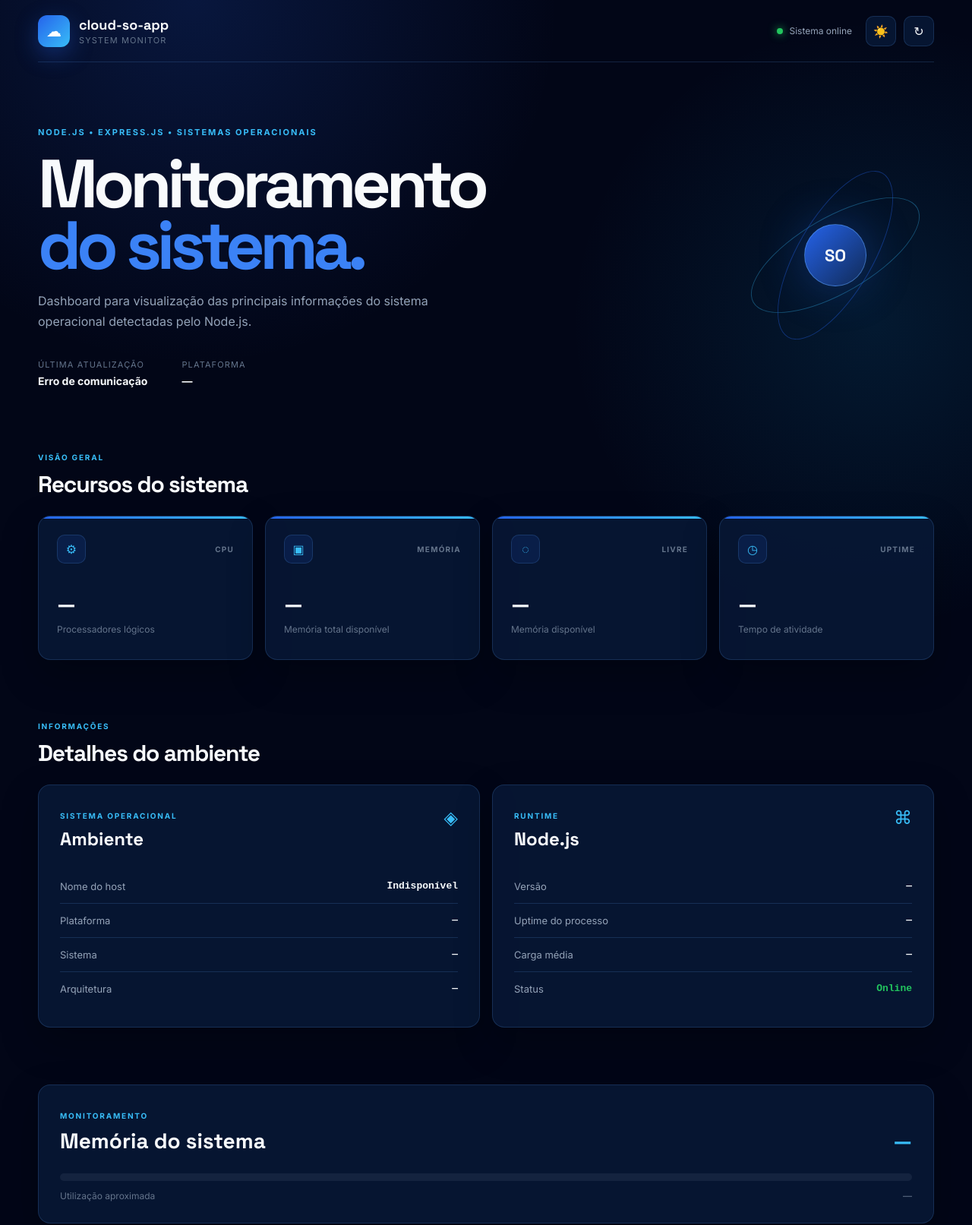
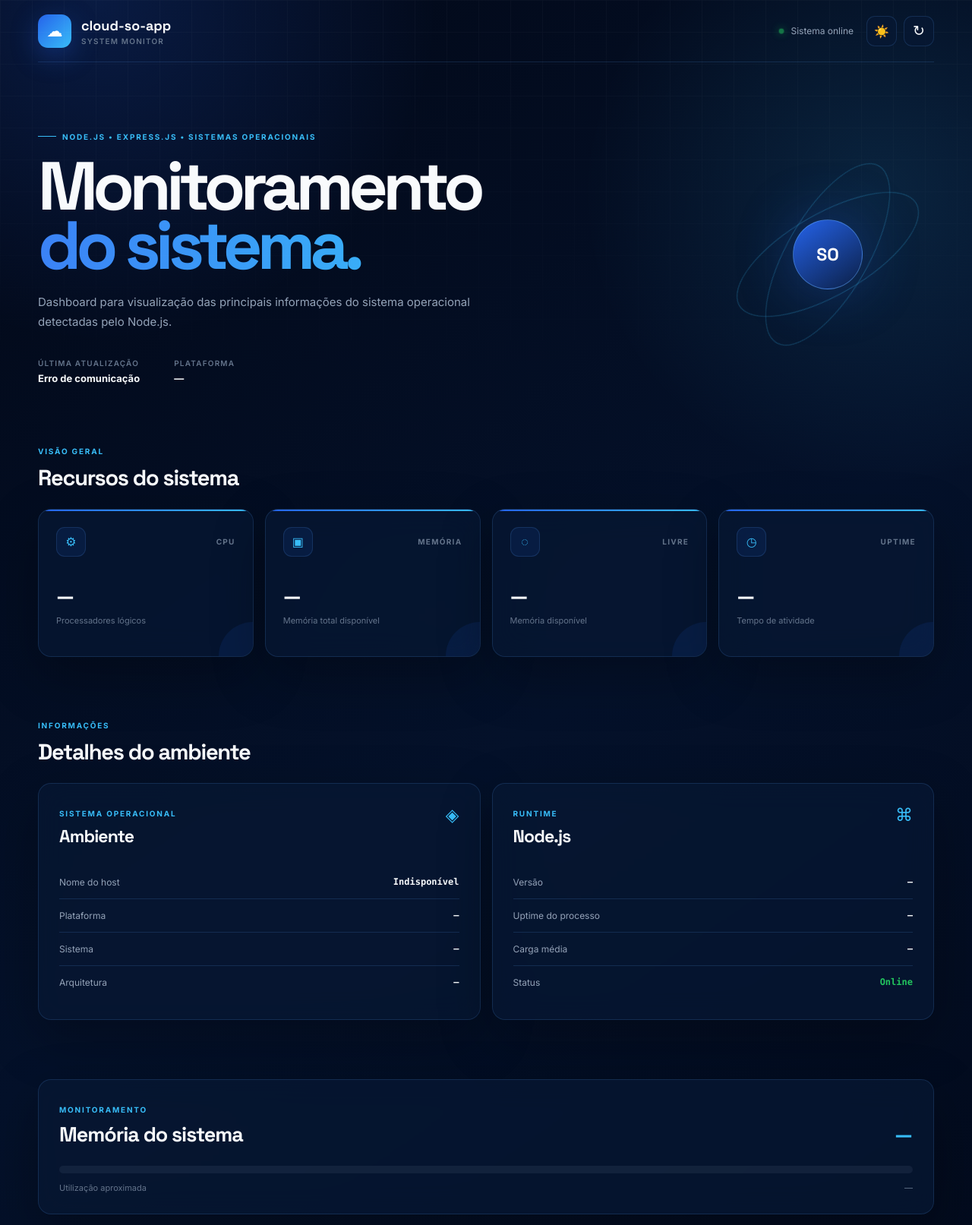
Before and after one commit to anasilva73/sistemas-operacionais, a website: page cloud-so-app/public/index.html in a window 1280 px wide. Shown: the top 1613 px of the page at 76% size. Drawn offline with Linux system fonts and the light colour scheme; no server answers.

Commit message:
🎨 Atualiza aparência do dashboard Cloud SO

```diff
--- a/cloud-so-app/public/styles.css
+++ b/cloud-so-app/public/styles.css
@@ -1,127 +1,570 @@
+@import url('https://fonts.googleapis.com/css2?family=Inter:wght@400;500;600;700&family=Space+Grotesk:wght@500;600;700&display=swap');
+
 :root {
-    --navy-950: #020617;
-    --navy-900: #061126;
-    --navy-800: #0b1b3a;
-    --navy-700: #102a56;
-    --navy-600: #153b78;
+    --bg: #020817;
+    --bg-soft: #071329;
+    --surface: rgba(8, 24, 52, .72);
+    --surface-strong: rgba(10, 31, 66, .94);
+    --surface-hover: rgba(13, 39, 82, .98);
+    --navy: #0b1f45;
     --blue: #2563eb;
-    --blue-light: #3b82f6;
+    --blue-bright: #3b82f6;
     --cyan: #38bdf8;
     --text: #f8fafc;
-    --text-muted: #94a3b8;
-    --text-soft: #64748b;
-    --border: rgba(96, 165, 250, 0.18);
-    --card: rgba(8, 25, 55, 0.82);
-    --card-hover: rgba(12, 36, 76, 0.95);
+    --muted: #94a3b8;
+    --soft: #64748b;
+    --border: rgba(96, 165, 250, .16);
+    --border-bright: rgba(56, 189, 248, .35);
     --success: #22c55e;
-    --shadow: 0 20px 50px rgba(0, 0, 0, 0.25);
+    --shadow: 0 24px 70px rgba(0, 0, 0, .28);
 }
 
 * { box-sizing: border-box; margin: 0; padding: 0; }
+
 html { scroll-behavior: smooth; }
+
 body {
     min-height: 100vh;
     color: var(--text);
-    background: radial-gradient(circle at 20% 0%, rgba(37, 99, 235, 0.18), transparent 30rem), radial-gradient(circle at 90% 20%, rgba(14, 165, 233, 0.12), transparent 25rem), var(--navy-950);
     font-family: "Inter", sans-serif;
-    transition: background .3s ease, color .3s ease;
+    background:
+        radial-gradient(circle at 10% 0%, rgba(37, 99, 235, .20), transparent 28rem),
+        radial-gradient(circle at 90% 12%, rgba(56, 189, 248, .12), transparent 24rem),
+        linear-gradient(145deg, var(--bg) 0%, #04112a 48%, #020817 100%);
+    transition: background .35s ease, color .35s ease;
 }
+
+body::before {
+    content: "";
+    position: fixed;
+    inset: 0;
+    pointer-events: none;
+    opacity: .035;
+    background-image: linear-gradient(rgba(255,255,255,.8) 1px, transparent 1px),
+                      linear-gradient(90deg, rgba(255,255,255,.8) 1px, transparent 1px);
+    background-size: 42px 42px;
+    mask-image: linear-gradient(to bottom, black, transparent 75%);
+}
+
 body.light {
-    --navy-950: #eef4ff;
-    --navy-900: #f8fbff;
-    --navy-800: #fff;
-    --navy-700: #e2e8f0;
+    --bg: #edf4ff;
+    --bg-soft: #f7faff;
+    --surface: rgba(255, 255, 255, .78);
+    --surface-strong: rgba(255, 255, 255, .96);
+    --surface-hover: #fff;
+    --navy: #dbeafe;
     --text: #0f172a;
-    --text-muted: #475569;
-    --text-soft: #64748b;
-    --border: rgba(15, 23, 42, 0.12);
-    --card: rgba(255, 255, 255, .85);
-    --card-hover: #fff;
-    background: radial-gradient(circle at 20% 0%, rgba(37, 99, 235, 0.12), transparent 30rem), #eef4ff;
+    --muted: #475569;
+    --soft: #64748b;
+    --border: rgba(15, 23, 42, .10);
+    --border-bright: rgba(37, 99, 235, .28);
+    --shadow: 0 24px 60px rgba(30, 64, 175, .10);
+    background: radial-gradient(circle at 15% 0%, rgba(59, 130, 246, .16), transparent 28rem), var(--bg);
 }
-button { font-family: inherit; }
-.container { width: min(1180px, calc(100% - 40px)); margin: auto; }
-.topbar { min-height: 82px; display: flex; justify-content: space-between; align-items: center; border-bottom: 1px solid var(--border); }
-.brand { display: flex; align-items: center; gap: 12px; }
-.brand-icon { width: 42px; height: 42px; display: grid; place-items: center; border-radius: 12px; background: linear-gradient(135deg, var(--blue), var(--cyan)); color: #fff; font-size: 20px; box-shadow: 0 10px 30px rgba(37, 99, 235, .35); }
-.brand strong { display: block; font-family: "Space Grotesk", sans-serif; font-size: 18px; }
-.brand span { display: block; margin-top: 2px; color: var(--text-soft); font-size: 11px; text-transform: uppercase; letter-spacing: .1em; }
-.header-actions { display: flex; align-items: center; gap: 10px; }
-.status { display: flex; align-items: center; gap: 8px; margin-right: 8px; color: var(--text-muted); font-size: 12px; }
-.status-dot { width: 8px; height: 8px; border-radius: 50%; background: var(--success); box-shadow: 0 0 12px var(--success); }
-.theme-button, .refresh-button { width: 40px; height: 40px; border: 1px solid var(--border); border-radius: 10px; background: var(--card); color: var(--text); cursor: pointer; font-size: 16px; transition: .25s; }
-.theme-button:hover, .refresh-button:hover { transform: translateY(-2px); background: var(--card-hover); border-color: rgba(59, 130, 246, .5); }
-.hero { min-height: 430px; display: flex; justify-content: space-between; align-items: center; gap: 60px; padding: 80px 0; }
+
+button { font: inherit; }
+
+.container {
+    width: min(1180px, calc(100% - 40px));
+    margin: auto;
+}
+
+/* Header */
+.topbar {
+    min-height: 82px;
+    display: flex;
+    align-items: center;
+    justify-content: space-between;
+    border-bottom: 1px solid var(--border);
+}
+
+.brand { display: flex; align-items: center; gap: 13px; }
+
+.brand-icon {
+    width: 44px;
+    height: 44px;
+    display: grid;
+    place-items: center;
+    border-radius: 13px;
+    color: #fff;
+    font-size: 21px;
+    background: linear-gradient(135deg, var(--blue), var(--cyan));
+    box-shadow: 0 10px 35px rgba(37, 99, 235, .34);
+}
+
+.brand strong {
+    display: block;
+    font-family: "Space Grotesk", sans-serif;
+    font-size: 18px;
+}
+
+.brand span {
+    display: block;
+    margin-top: 3px;
+    color: var(--soft);
+    font-size: 10px;
+    font-weight: 600;
+    letter-spacing: .12em;
+    text-transform: uppercase;
+}
+
+.header-actions { display: flex; align-items: center; gap: 9px; }
+
+.status {
+    display: flex;
+    align-items: center;
+    gap: 8px;
+    margin-right: 8px;
+    color: var(--muted);
+    font-size: 12px;
+}
+
+.status-dot {
+    width: 8px;
+    height: 8px;
+    border-radius: 50%;
+    background: var(--success);
+    box-shadow: 0 0 14px var(--success);
+    animation: pulse 2s infinite;
+}
+
+.theme-button,
+.refresh-button {
+    width: 40px;
+    height: 40px;
+    border: 1px solid var(--border);
+    border-radius: 11px;
+    color: var(--text);
+    background: var(--surface);
+    cursor: pointer;
+    transition: transform .25s ease, border-color .25s ease, background .25s ease;
+    backdrop-filter: blur(14px);
+}
+
+.theme-button:hover,
+.refresh-button:hover {
+    transform: translateY(-2px);
+    border-color: var(--border-bright);
+    background: var(--surface-hover);
+}
+
+.refresh-button { font-size: 19px; }
+
+/* Hero */
+.hero {
+    min-height: 465px;
+    display: flex;
+    align-items: center;
+    justify-content: space-between;
+    gap: 50px;
+    padding: 82px 0 76px;
+}
+
 .hero-content { max-width: 720px; }
-.tag { color: var(--cyan); font-size: 11px; font-weight: 700; letter-spacing: .18em; }
-.hero h1 { margin: 20px 0; font-family: "Space Grotesk", sans-serif; font-size: clamp(3rem, 7vw, 6.5rem); line-height: .9; letter-spacing: -.07em; }
-.hero h1 span { display: block; color: var(--blue-light); }
-.hero p { max-width: 560px; color: var(--text-muted); font-size: 16px; line-height: 1.7; }
-.hero-info { display: flex; gap: 45px; margin-top: 35px; }
+
+.tag {
+    display: inline-flex;
+    align-items: center;
+    gap: 8px;
+    color: var(--cyan);
+    font-size: 10px;
+    font-weight: 700;
+    letter-spacing: .18em;
+}
+
+.tag::before {
+    content: "";
+    width: 24px;
+    height: 1px;
+    background: var(--cyan);
+}
+
+.hero h1 {
+    margin: 20px 0 22px;
+    font-family: "Space Grotesk", sans-serif;
+    font-size: clamp(3.3rem, 7vw, 6.7rem);
+    line-height: .88;
+    letter-spacing: -.075em;
+}
+
+.hero h1 span {
+    display: block;
+    background: linear-gradient(90deg, var(--blue-bright), var(--cyan));
+    -webkit-background-clip: text;
+    background-clip: text;
+    color: transparent;
+}
+
+.hero p {
+    max-width: 570px;
+    color: var(--muted);
+    font-size: 15px;
+    line-height: 1.75;
+}
+
+.hero-info {
+    display: flex;
+    gap: 45px;
+    margin-top: 34px;
+}
+
 .hero-info div { display: flex; flex-direction: column; gap: 6px; }
-.hero-info span { color: var(--text-soft); font-size: 11px; text-transform: uppercase; letter-spacing: .1em; }
-.hero-info strong { font-size: 14px; }
-.hero-logo { width: 260px; height: 260px; position: relative; display: grid; place-items: center; }
-.logo-ring { position: absolute; border: 1px solid rgba(56, 189, 248, .35); border-radius: 50%; }
-.ring-1 { width: 250px; height: 100px; transform: rotate(-30deg); }
-.ring-2 { width: 100px; height: 250px; transform: rotate(30deg); border-color: rgba(37, 99, 235, .4); }
-.logo-core { width: 82px; height: 82px; display: grid; place-items: center; border-radius: 50%; background: linear-gradient(135deg, var(--blue), var(--navy-700)); border: 1px solid rgba(96, 165, 250, .5); font-family: "Space Grotesk", sans-serif; font-weight: 700; font-size: 22px; box-shadow: 0 0 60px rgba(37, 99, 235, .35); }
-.section { margin-bottom: 75px; }
-.section-title { margin-bottom: 22px; }
-.section-title span, .panel-header > div > span, .memory-header > div > span { color: var(--cyan); font-size: 10px; font-weight: 700; letter-spacing: .18em; }
-.section-title h2 { margin-top: 8px; font-family: "Space Grotesk", sans-serif; font-size: 30px; letter-spacing: -.04em; }
-.stats-grid { display: grid; grid-template-columns: repeat(4, 1fr); gap: 16px; }
-.stat-card { min-height: 190px; padding: 24px; border: 1px solid var(--border); border-radius: 16px; background: var(--card); box-shadow: var(--shadow); position: relative; overflow: hidden; transition: .3s; }
-.stat-card::before { content: ""; position: absolute; top: 0; left: 0; width: 100%; height: 3px; background: linear-gradient(90deg, var(--blue), var(--cyan)); }
-.stat-card:hover { transform: translateY(-5px); background: var(--card-hover); border-color: rgba(59, 130, 246, .4); }
-.card-top { display: flex; justify-content: space-between; align-items: center; margin-bottom: 35px; }
-.card-top > span { color: var(--text-soft); font-size: 10px; font-weight: 700; letter-spacing: .12em; }
-.card-icon { width: 38px; height: 38px; display: grid; place-items: center; border-radius: 10px; color: var(--cyan); background: rgba(37, 99, 235, .12); border: 1px solid var(--border); }
-.stat-card > strong { display: block; margin-bottom: 8px; color: var(--text); font-family: "Space Grotesk", sans-serif; font-size: 28px; white-space: nowrap; overflow: hidden; text-overflow: ellipsis; }
-.stat-card p { color: var(--text-soft); font-size: 12px; }
-.information-grid { display: grid; grid-template-columns: repeat(2, 1fr); gap: 16px; }
-.panel, .memory-panel { padding: 28px; border: 1px solid var(--border); border-radius: 16px; background: var(--card); box-shadow: var(--shadow); }
-.panel-header { display: flex; justify-content: space-between; align-items: flex-start; margin-bottom: 25px; }
-.panel-header h3 { margin-top: 7px; font-family: "Space Grotesk", sans-serif; font-size: 24px; }
-.panel-icon { color: var(--cyan); font-size: 24px; }
+
+.hero-info span {
+    color: var(--soft);
+    font-size: 10px;
+    font-weight: 600;
+    letter-spacing: .12em;
+    text-transform: uppercase;
+}
+
+.hero-info strong { font-size: 13px; }
+
+.hero-logo {
+    width: 280px;
+    height: 280px;
+    position: relative;
+    display: grid;
+    place-items: center;
+    flex: 0 0 280px;
+}
+
+.logo-ring {
+    position: absolute;
+    border: 1px solid rgba(56, 189, 248, .28);
+    border-radius: 50%;
+    animation: orbit 10s linear infinite;
+}
+
+.ring-1 { width: 270px; height: 108px; transform: rotate(-30deg); }
+.ring-2 { width: 108px; height: 270px; transform: rotate(30deg); animation-direction: reverse; }
+
+.logo-core {
+    width: 92px;
+    height: 92px;
+    display: grid;
+    place-items: center;
+    border: 1px solid rgba(96, 165, 250, .5);
+    border-radius: 50%;
+    color: #fff;
+    font-family: "Space Grotesk", sans-serif;
+    font-size: 23px;
+    font-weight: 700;
+    background: linear-gradient(145deg, var(--blue), var(--navy));
+    box-shadow: 0 0 75px rgba(37, 99, 235, .35);
+}
+
+/* Sections */
+.section { margin-bottom: 78px; }
+
+.section-title { margin-bottom: 23px; }
+
+.section-title span,
+.panel-header > div > span,
+.memory-header > div > span {
+    color: var(--cyan);
+    font-size: 10px;
+    font-weight: 700;
+    letter-spacing: .18em;
+}
+
+.section-title h2 {
+    margin-top: 8px;
+    font-family: "Space Grotesk", sans-serif;
+    font-size: 29px;
+    letter-spacing: -.045em;
+}
+
+/* Stats */
+.stats-grid {
+    display: grid;
+    grid-template-columns: repeat(4, 1fr);
+    gap: 15px;
+}
+
+.stat-card,
+.panel,
+.memory-panel {
+    border: 1px solid var(--border);
+    background: var(--surface);
+    box-shadow: var(--shadow);
+    backdrop-filter: blur(18px);
+}
+
+.stat-card {
+    min-height: 195px;
+    position: relative;
+    overflow: hidden;
+    padding: 23px;
+    border-radius: 17px;
+    transition: transform .3s ease, border-color .3s ease, background .3s ease;
+}
+
+.stat-card::before {
+    content: "";
+    position: absolute;
+    top: 0;
+    left: 0;
+    right: 0;
+    height: 2px;
+    background: linear-gradient(90deg, var(--blue), var(--cyan));
+}
+
+.stat-card::after {
+    content: "";
+    position: absolute;
+    width: 90px;
+    height: 90px;
+    right: -45px;
+    bottom: -45px;
+    border-radius: 50%;
+    background: rgba(37, 99, 235, .10);
+}
+
+.stat-card:hover {
+    transform: translateY(-6px);
+    border-color: var(--border-bright);
+    background: var(--surface-hover);
+}
+
+.card-top {
+    display: flex;
+    align-items: center;
+    justify-content: space-between;
+    margin-bottom: 34px;
+}
+
+.card-top > span {
+    color: var(--soft);
+    font-size: 10px;
+    font-weight: 700;
+    letter-spacing: .13em;
+}
+
+.card-icon {
+    width: 39px;
+    height: 39px;
+    display: grid;
+    place-items: center;
+    border: 1px solid var(--border);
+    border-radius: 11px;
+    color: var(--cyan);
+    background: rgba(37, 99, 235, .10);
+}
+
+.stat-card > strong {
+    display: block;
+    margin-bottom: 8px;
+    overflow: hidden;
+    color: var(--text);
+    font-family: "Space Grotesk", sans-serif;
+    font-size: 27px;
+    white-space: nowrap;
+    text-overflow: ellipsis;
+}
+
+.stat-card p { color: var(--soft); font-size: 11px; }
+
+/* Panels */
+.information-grid {
+    display: grid;
+    grid-template-columns: repeat(2, 1fr);
+    gap: 15px;
+}
+
+.panel,
+.memory-panel {
+    padding: 27px;
+    border-radius: 17px;
+}
+
+.panel-header {
+    display: flex;
+    align-items: flex-start;
+    justify-content: space-between;
+    margin-bottom: 24px;
+}
+
+.panel-header h3,
+.memory-header h2 {
+    margin-top: 7px;
+    font-family: "Space Grotesk", sans-serif;
+    letter-spacing: -.04em;
+}
+
+.panel-header h3 { font-size: 23px; }
+.panel-icon { color: var(--cyan); font-size: 23px; }
+
 .info-list { display: flex; flex-direction: column; }
-.info-row { display: flex; justify-content: space-between; gap: 20px; padding: 14px 0; border-bottom: 1px solid var(--border); }
+
+.info-row {
+    display: flex;
+    align-items: center;
+    justify-content: space-between;
+    gap: 20px;
+    padding: 14px 0;
+    border-bottom: 1px solid var(--border);
+}
+
 .info-row:last-child { border-bottom: none; }
-.info-row span { color: var(--text-muted); font-size: 13px; }
-.info-row strong { max-width: 60%; overflow: hidden; text-overflow: ellipsis; white-space: nowrap; color: var(--text); font-family: monospace; font-size: 13px; text-align: right; }
+
+.info-row span { color: var(--muted); font-size: 12px; }
+
+.info-row strong {
+    max-width: 60%;
+    overflow: hidden;
+    color: var(--text);
+    font-family: ui-monospace, SFMono-Regular, Menlo, monospace;
+    font-size: 12px;
+    text-align: right;
+    text-overflow: ellipsis;
+    white-space: nowrap;
+}
+
 .online { color: var(--success) !important; }
-.memory-header { display: flex; justify-content: space-between; align-items: end; margin-bottom: 25px; }
-.memory-header h2 { margin-top: 7px; font-family: "Space Grotesk", sans-serif; font-size: 28px; }
-.memory-header > strong { color: var(--cyan); font-family: "Space Grotesk", sans-serif; font-size: 28px; }
-.progress { width: 100%; height: 10px; overflow: hidden; border-radius: 20px; background: rgba(100, 116, 139, .15); }
-.progress-bar { width: 0; height: 100%; border-radius: inherit; background: linear-gradient(90deg, var(--blue), var(--cyan)); transition: width .8s ease; }
-.memory-footer { display: flex; justify-content: space-between; margin-top: 12px; color: var(--text-soft); font-size: 12px; }
-.concept-grid { display: grid; grid-template-columns: repeat(4, 1fr); border-top: 1px solid var(--border); }
-.concept-grid article { min-height: 200px; padding: 25px 22px; border-right: 1px solid var(--border); }
+
+/* Memory */
+.memory-header {
+    display: flex;
+    align-items: end;
+    justify-content: space-between;
+    margin-bottom: 24px;
+}
+
+.memory-header h2 { font-size: 27px; }
+
+.memory-header > strong {
+    color: var(--cyan);
+    font-family: "Space Grotesk", sans-serif;
+    font-size: 27px;
+}
+
+.progress {
+    width: 100%;
+    height: 10px;
+    overflow: hidden;
+    border-radius: 999px;
+    background: rgba(100, 116, 139, .14);
+}
+
+.progress-bar {
+    width: 0;
+    height: 100%;
+    border-radius: inherit;
+    background: linear-gradient(90deg, var(--blue), var(--cyan));
+    box-shadow: 0 0 18px rgba(56, 189, 248, .25);
+    transition: width .8s ease;
+}
+
+.memory-footer {
+    display: flex;
+    justify-content: space-between;
+    gap: 15px;
+    margin-top: 12px;
+    color: var(--soft);
+    font-size: 11px;
+}
+
+/* Concepts */
+.concept-grid {
+    display: grid;
+    grid-template-columns: repeat(4, 1fr);
+    overflow: hidden;
+    border: 1px solid var(--border);
+    border-radius: 17px;
+    background: var(--surface);
+}
+
+.concept-grid article {
+    min-height: 205px;
+    padding: 25px 22px;
+    border-right: 1px solid var(--border);
+    transition: background .25s ease;
+}
+
 .concept-grid article:last-child { border-right: none; }
-.concept-grid span { color: var(--cyan); font-family: monospace; font-size: 12px; }
-.concept-grid h3 { margin: 25px 0 10px; font-family: "Space Grotesk", sans-serif; font-size: 18px; }
-.concept-grid p { color: var(--text-muted); font-size: 13px; line-height: 1.7; }
-code { color: var(--cyan); font-family: monospace; }
-footer { display: flex; justify-content: space-between; gap: 20px; padding: 25px 0 40px; border-top: 1px solid var(--border); color: var(--text-soft); font-size: 11px; }
-footer strong { color: var(--text); margin-right: 10px; }
-@media (max-width: 900px) {
+.concept-grid article:hover { background: rgba(37, 99, 235, .07); }
+
+.concept-grid span {
+    color: var(--cyan);
+    font-family: ui-monospace, monospace;
+    font-size: 11px;
+    font-weight: 700;
+}
+
+.concept-grid h3 {
+    margin: 26px 0 10px;
+    font-family: "Space Grotesk", sans-serif;
+    font-size: 18px;
+}
+
+.concept-grid p {
+    color: var(--muted);
+    font-size: 12px;
+    line-height: 1.75;
+}
+
+code { color: var(--cyan); font-family: ui-monospace, monospace; }
+
+/* Footer */
+footer {
+    display: flex;
+    align-items: center;
+    justify-content: space-between;
+    gap: 20px;
+    padding: 25px 0 40px;
+    border-top: 1px solid var(--border);
+    color: var(--soft);
+    font-size: 10px;
+}
+
+footer strong { margin-right: 10px; color: var(--text); }
+
+/* Motion */
+@keyframes pulse {
+    0%, 100% { opacity: 1; transform: scale(1); }
+    50% { opacity: .55; transform: scale(.85); }
+}
+
+@keyframes orbit {
+    from { rotate: 0deg; }
+    to { rotate: 360deg; }
+}
+
+/* Responsive */
+@media (max-width: 950px) {
     .stats-grid { grid-template-columns: repeat(2, 1fr); }
     .concept-grid { grid-template-columns: repeat(2, 1fr); }
     .concept-grid article:nth-child(2) { border-right: none; }
+    .concept-grid article:nth-child(-n+2) { border-bottom: 1px solid var(--border); }
     .hero-logo { display: none; }
 }
-@media (max-width: 650px) {
-    .container { width: min(100% - 24px, 520px); }
-    .topbar { align-items: flex-start; padding: 18px 0; gap: 15px; }
-    .header-actions { gap: 5px; }
+
+@media (max-width: 680px) {
+    .container { width: min(100% - 24px, 540px); }
+    .topbar { padding: 16px 0; }
     .status { display: none; }
-    .hero { min-height: auto; padding: 65px 0; }
-    .hero h1 { font-size: 3.6rem; }
-    .hero-info { flex-direction: column; gap: 15px; }
-    .stats-grid, .information-grid, .concept-grid { grid-template-columns: 1fr; }
-    .concept-grid article { border-right: none; border-bottom: 1px solid var(--border); }
+    .hero { min-height: auto; padding: 65px 0 70px; }
+    .hero h1 { font-size: 3.7rem; }
+    .hero-info { flex-direction: column; gap: 14px; }
+    .stats-grid,
+    .information-grid,
+    .concept-grid { grid-template-columns: 1fr; }
+    .concept-grid article,
+    .concept-grid article:nth-child(-n+2) {
+        border-right: none;
+        border-bottom: 1px solid var(--border);
+    }
     .concept-grid article:last-child { border-bottom: none; }
-    .memory-header { align-items: flex-start; flex-direction: column; gap: 15px; }
-    footer { flex-direction: column; }
+    .memory-header { align-items: flex-start; flex-direction: column; gap: 13px; }
+    .memory-footer { flex-direction: column; }
+    footer { align-items: flex-start; flex-direction: column; }
 }
+
+@media (prefers-reduced-motion: reduce) {
+    *, *::before, *::after {
+        scroll-behavior: auto !important;
+        animation-duration: .01ms !important;
+        transition-duration: .01ms !important;
+    }
+}
```
